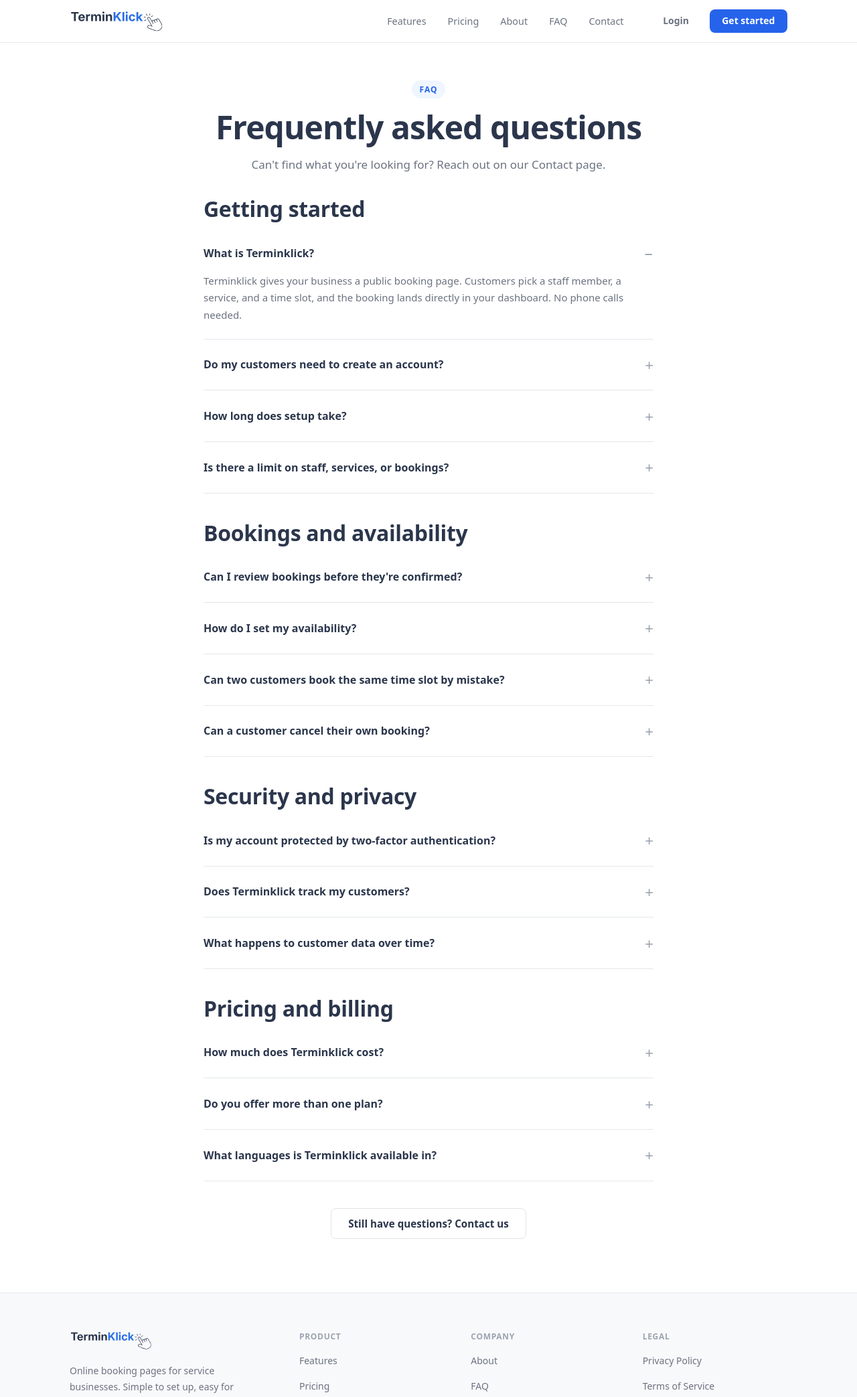
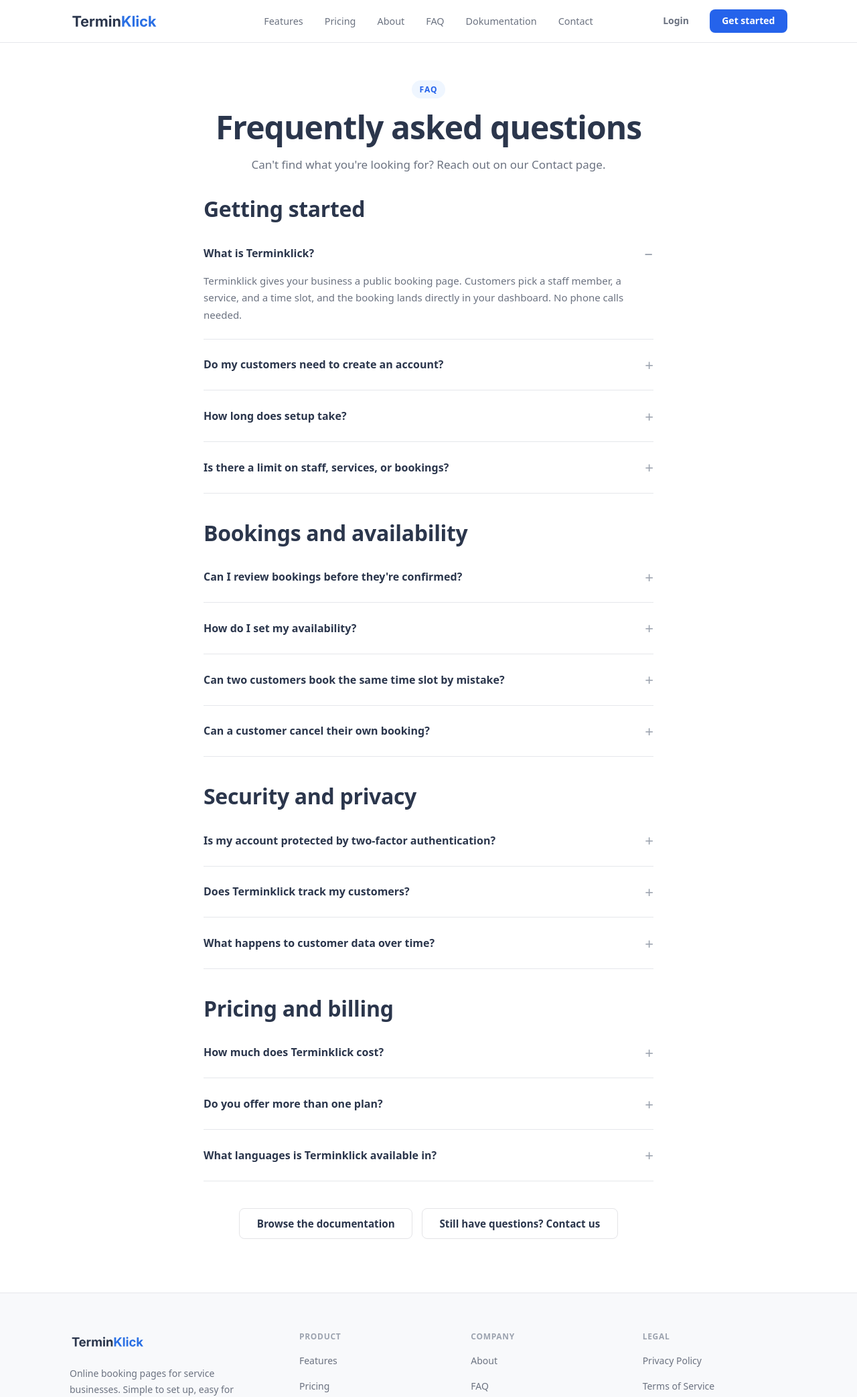
Before and after one commit to philip-laibtech/appointment-setter, a Django app: page /faq/ in a window 1280 px wide. Shown: the top 2086 px of the page at 67% size. Run offline with Django 5.2, Linux system fonts and the light colour scheme; parts of the project's set-up code (start-up, migrations or seed data) failed here and were passed over.

Commit message:
improve logo and add documentation

```diff
--- a/landing/sitemaps.py
+++ b/landing/sitemaps.py
@@ -17,6 +17,7 @@
             "landing:about",
             "landing:contact",
             "landing:faq",
+            "landing:documentation",
             "landing:privacy_policy",
             "landing:terms_of_service",
             "landing:legal_notice",
--- a/landing/templates/landing/_footer.html
+++ b/landing/templates/landing/_footer.html
@@ -21,6 +21,7 @@
         <ul>
           <li><a href="{% url 'landing:about' %}">{% translate "About" %}</a></li>
           <li><a href="{% url 'landing:faq' %}">{% translate "FAQ" %}</a></li>
+          <li><a href="{% url 'landing:documentation' %}">{% translate "Documentation" %}</a></li>
           <li><a href="{% url 'landing:contact' %}">{% translate "Contact" %}</a></li>
         </ul>
       </div>
--- a/landing/templates/landing/_marketing_styles.html
+++ b/landing/templates/landing/_marketing_styles.html
@@ -61,18 +61,26 @@
   margin: 0 auto;
   height: 100%;
   padding: 0 1.5rem;
-  display: flex;
+  display: grid;
+  grid-template-columns: 1fr auto 1fr;
   align-items: center;
-  justify-content: space-between;
   gap: 1.5rem;
 }
 
-.brand { display: flex; align-items: center; text-decoration: none; flex-shrink: 0; }
-.brand img { height: 34px; width: auto; display: block; }
+.brand { display: flex; align-items: center; text-decoration: none; flex-shrink: 0; justify-self: start; }
+.brand img { height: 40px; width: auto; display: block; }
 
-.nav-menu { display: flex; align-items: center; gap: 2.5rem; }
+/* On desktop, .nav-menu itself doesn't participate in layout: its two
+   children become direct grid items of .nav-inner so the links can sit
+   in the true center column regardless of how wide brand/actions are. */
+.nav-menu { display: contents; }
 
-.nav-links { display: flex; align-items: center; gap: 2rem; }
+.nav-links {
+  display: flex;
+  align-items: center;
+  gap: 2rem;
+  justify-self: center;
+}
 .nav-links a {
   color: var(--text-muted);
   text-decoration: none;
@@ -82,7 +90,7 @@
 }
 .nav-links a:hover { color: var(--text-primary); }
 
-.nav-actions { display: flex; align-items: center; gap: 0.75rem; flex-shrink: 0; }
+.nav-actions { display: flex; align-items: center; gap: 0.75rem; flex-shrink: 0; justify-self: end; }
 .nav-actions .btn { padding: 0.5rem 1.1rem; font-size: 0.875rem; }
 
 .nav-toggle-input { display: none; }
@@ -534,7 +542,7 @@
   margin-bottom: 2.5rem;
 }
 @media (max-width: 720px) { .footer-grid { grid-template-columns: repeat(2, 1fr); } }
-.footer-brand img { height: 30px; margin-bottom: 0.85rem; }
+.footer-brand img { height: 34px; margin-bottom: 0.85rem; }
 .footer-brand p { font-size: 0.875rem; color: var(--text-muted); max-width: 260px; }
 .footer-col h4 { font-size: 0.75rem; font-weight: 700; letter-spacing: 0.06em; text-transform: uppercase; color: var(--text-faint); margin-bottom: 0.9rem; }
 .footer-col ul { list-style: none; display: flex; flex-direction: column; gap: 0.65rem; }
--- a/landing/templates/landing/_nav.html
+++ b/landing/templates/landing/_nav.html
@@ -12,6 +12,7 @@
         <a href="{% url 'landing:pricing' %}">{% translate "Pricing" %}</a>
         <a href="{% url 'landing:about' %}">{% translate "About" %}</a>
         <a href="{% url 'landing:faq' %}">{% translate "FAQ" %}</a>
+        <a href="{% url 'landing:documentation' %}">{% translate "Documentation" %}</a>
         <a href="{% url 'landing:contact' %}">{% translate "Contact" %}</a>
       </div>
       <div class="nav-actions">
--- a/landing/templates/landing/faq.html
+++ b/landing/templates/landing/faq.html
@@ -91,7 +91,8 @@
         <p>{% translate "German, French, Italian, and English: for your dashboard, your public booking page, and every email sent to your customers." %}</p>
       </details>
 
-      <div style="text-align:center;margin-top:2.5rem;">
+      <div style="text-align:center;margin-top:2.5rem;display:flex;gap:0.85rem;justify-content:center;flex-wrap:wrap;">
+        <a class="btn btn-secondary" href="{% url 'landing:documentation' %}">{% translate "Browse the documentation" %}</a>
         <a class="btn btn-secondary" href="{% url 'landing:contact' %}">{% translate "Still have questions? Contact us" %}</a>
       </div>
     </div>
--- a/landing/templates/landing/legal_notice.html
+++ b/landing/templates/landing/legal_notice.html
@@ -33,7 +33,7 @@
   }
 
   .brand { display: flex; align-items: center; text-decoration: none; justify-self: start; }
-  .brand img { height: 40px; width: auto; transform: translateY(9px); }
+  .brand img { height: 40px; width: auto; }
   .nav-links { display: flex; align-items: center; gap: 1.75rem; justify-self: center; }
   .nav-actions { display: flex; align-items: center; gap: 1.5rem; justify-self: end; }
   nav a { color: var(--text-muted); text-decoration: none; font-size: 0.875rem; font-weight: 500; }
@@ -110,6 +110,7 @@
     <a href="{% url 'landing:pricing' %}">{% translate "Pricing" %}</a>
     <a href="{% url 'landing:about' %}">{% translate "About" %}</a>
     <a href="{% url 'landing:faq' %}">{% translate "FAQ" %}</a>
+    <a href="{% url 'landing:documentation' %}">{% translate "Documentation" %}</a>
     <a href="{% url 'landing:contact' %}">{% translate "Contact" %}</a>
   </div>
   <div class="nav-actions">
--- a/landing/templates/landing/privacy_policy.html
+++ b/landing/templates/landing/privacy_policy.html
@@ -33,7 +33,7 @@
   }
 
   .brand { display: flex; align-items: center; text-decoration: none; justify-self: start; }
-  .brand img { height: 40px; width: auto; transform: translateY(9px); }
+  .brand img { height: 40px; width: auto; }
   .nav-links { display: flex; align-items: center; gap: 1.75rem; justify-self: center; }
   .nav-actions { display: flex; align-items: center; gap: 1.5rem; justify-self: end; }
   nav a { color: var(--text-muted); text-decoration: none; font-size: 0.875rem; font-weight: 500; }
@@ -116,6 +116,7 @@
     <a href="{% url 'landing:pricing' %}">{% translate "Pricing" %}</a>
     <a href="{% url 'landing:about' %}">{% translate "About" %}</a>
     <a href="{% url 'landing:faq' %}">{% translate "FAQ" %}</a>
+    <a href="{% url 'landing:documentation' %}">{% translate "Documentation" %}</a>
     <a href="{% url 'landing:contact' %}">{% translate "Contact" %}</a>
   </div>
   <div class="nav-actions">
--- a/landing/templates/landing/terms_of_service.html
+++ b/landing/templates/landing/terms_of_service.html
@@ -33,7 +33,7 @@
   }
 
   .brand { display: flex; align-items: center; text-decoration: none; justify-self: start; }
-  .brand img { height: 40px; width: auto; transform: translateY(9px); }
+  .brand img { height: 40px; width: auto; }
   .nav-links { display: flex; align-items: center; gap: 1.75rem; justify-self: center; }
   .nav-actions { display: flex; align-items: center; gap: 1.5rem; justify-self: end; }
   nav a { color: var(--text-muted); text-decoration: none; font-size: 0.875rem; font-weight: 500; }
@@ -100,6 +100,7 @@
     <a href="{% url 'landing:pricing' %}">{% translate "Pricing" %}</a>
     <a href="{% url 'landing:about' %}">{% translate "About" %}</a>
     <a href="{% url 'landing:faq' %}">{% translate "FAQ" %}</a>
+    <a href="{% url 'landing:documentation' %}">{% translate "Documentation" %}</a>
     <a href="{% url 'landing:contact' %}">{% translate "Contact" %}</a>
   </div>
   <div class="nav-actions">
--- a/landing/urls.py
+++ b/landing/urls.py
@@ -5,6 +5,7 @@
 from .views import (
     AboutView,
     ContactView,
+    DocumentationView,
     FaqView,
     FeaturesView,
     HomeView,
@@ -27,6 +28,7 @@
     path("about/", AboutView.as_view(), name="about"),
     path("contact/", ContactView.as_view(), name="contact"),
     path("faq/", FaqView.as_view(), name="faq"),
+    path("docs/", DocumentationView.as_view(), name="documentation"),
     path("robots.txt", RobotsTxtView.as_view(), name="robots_txt"),
     path(
         "sitemap.xml",
--- a/landing/views.py
+++ b/landing/views.py
@@ -56,6 +56,10 @@
     template_name = "landing/faq.html"
 
 
+class DocumentationView(TemplateView):
+    template_name = "landing/documentation.html"
+
+
 class RobotsTxtView(TemplateView):
     template_name = "landing/robots.txt"
     content_type = "text/plain"
```
Also changed, not shown: company_accounts/templates/company_accounts/app_base.html (+2 -6 lines), company_accounts/templates/company_accounts/settings.html (+3 -6 lines), landing/templates/landing/documentation.html (added, +38 -0 lines), static/img/____logo.svg (added), static/img/___logo.svg (added), static/img/__logo.svg (added), static/img/logo.svg.
